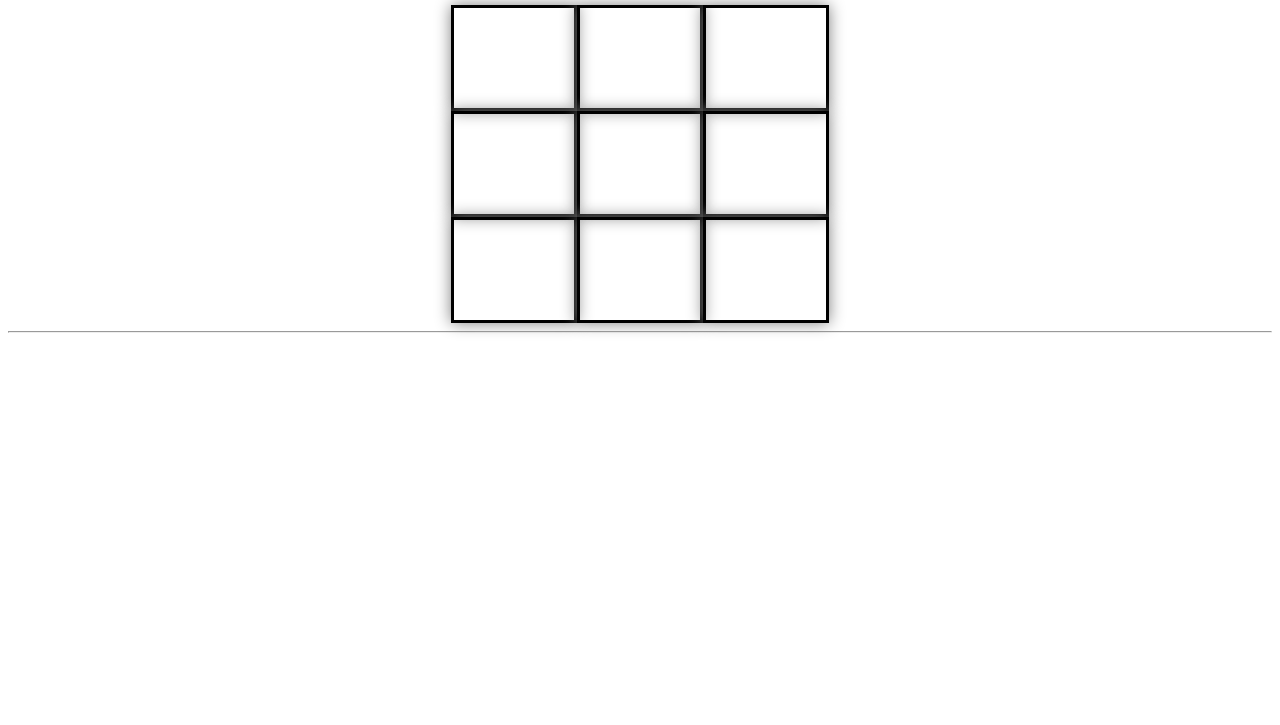
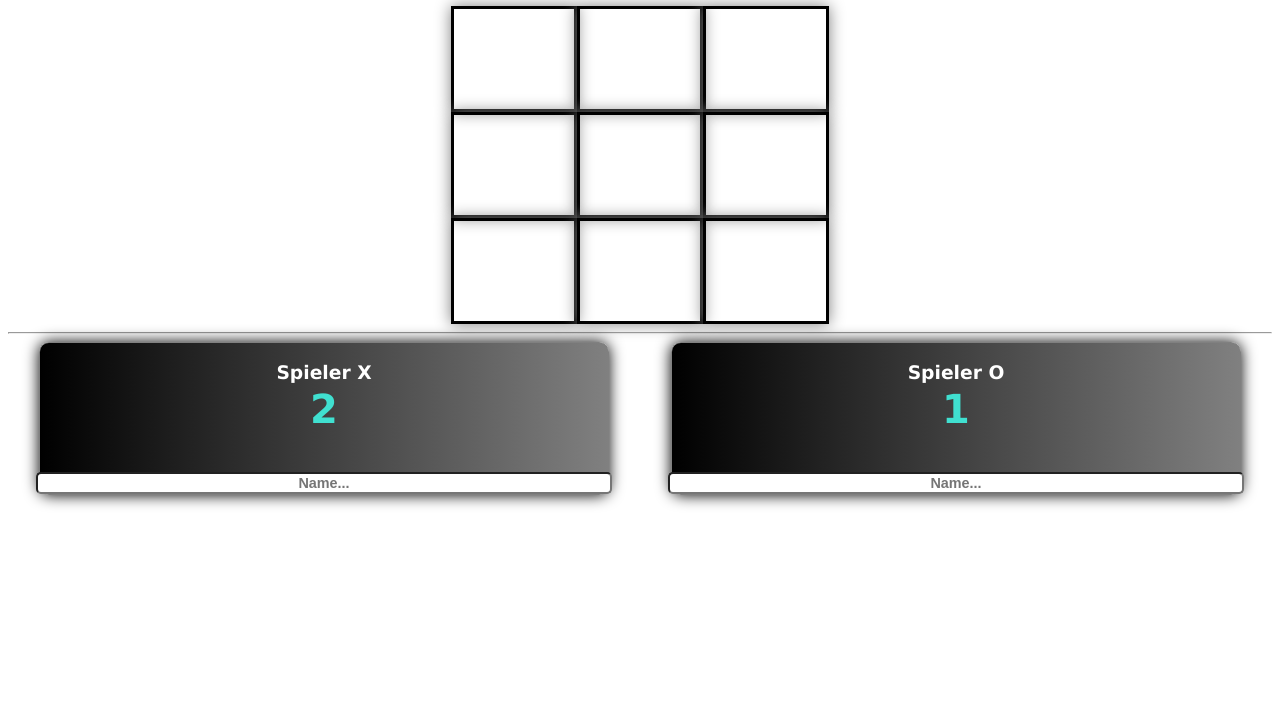
Before and after one commit to DanielVierh/tic-tac-toe, a plain HTML site: page index.html in a window 1280 px wide. Shown: the part 75-800 px from the top of the page. Drawn offline with Linux system fonts and the light colour scheme.

Commit message:
Adding player labels

```diff
--- a/index.html
+++ b/index.html
@@ -1,11 +1,13 @@
 <!DOCTYPE html>
 <html lang="de">
+
 <head>
     <meta charset="UTF-8">
     <meta name="viewport" content="width=device-width, initial-scale=1.0">
     <link rel="stylesheet" href="src/css/style.css">
     <title>Tic Tac Toe</title>
 </head>
+
 <body>
 
     <h1>Tic Tac Toe</h1>
@@ -32,8 +34,22 @@
     </div>
 
     <hr>
+    <div class="container">
+        <div class="wrapper2" id="player1">
+            <h3>Spieler X</h3>
+            <p class="pointlabel" id="outpPoints">2</p>
+            <input type="text" placeholder="Name...">
+        </div>
+
+        <div class="wrapper2" id="player2">
+            <h3>Spieler O</h3>
+            <p class="pointlabel" id="outpPoints">1</p>
+            <input type="text" placeholder="Name...">
+        </div>
+    </div>
 
 
     <script src="src/js/script.js"></script>
 </body>
+
 </html>
--- a/src/css/style.scss
+++ b/src/css/style.scss
@@ -1,3 +1,7 @@
+
+body {
+    font-family: 'Lucida Sans', 'Lucida Sans Regular', 'Lucida Grande', 'Lucida Sans Unicode', Geneva, Verdana, sans-serif;
+}
 
 
 h1 {
@@ -37,3 +41,43 @@ h1 {
         }
     }
 }
+
+.container {
+    display: flex;
+    margin: 0 auto;
+}
+
+.pointlabel {
+    font-weight: bold;
+    font-size: 2.5em;
+    color: turquoise;
+    margin-top: -15px;
+}
+
+.wrapper2 {
+    display: flex;
+    width: 45%;
+    margin: 0 auto;
+    flex-direction: column;
+    align-items: center;
+    justify-items: center;
+    color: white;
+    background: linear-gradient(to right, black, gray);
+    text-align: center;
+    border-radius: 10px;
+    box-shadow: 0 0 15px black;
+    border: 1px solid gray;
+
+    &.active {
+        box-shadow: 0 0 15px green;
+        background: linear-gradient(to right, green, lightgreen);
+    }
+}
+
+input {
+    text-align: center;
+    font-weight: bold;
+    font-size: .9em;
+    width: 100%;
+    border-radius: 5px;
+}
```
Also changed, not shown: src/js/script.js (+13 -0 lines), src/css/style.css, 1 other file.
